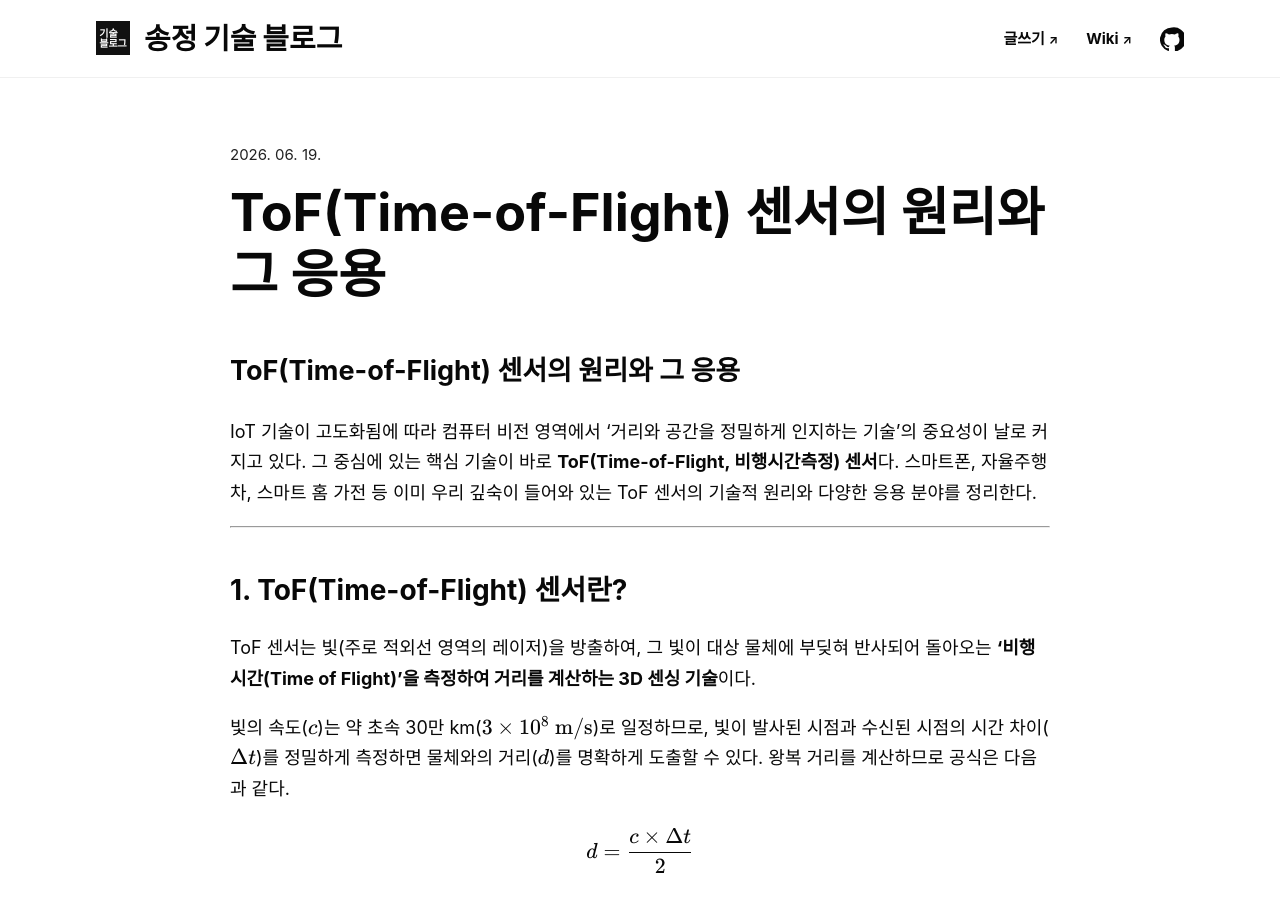
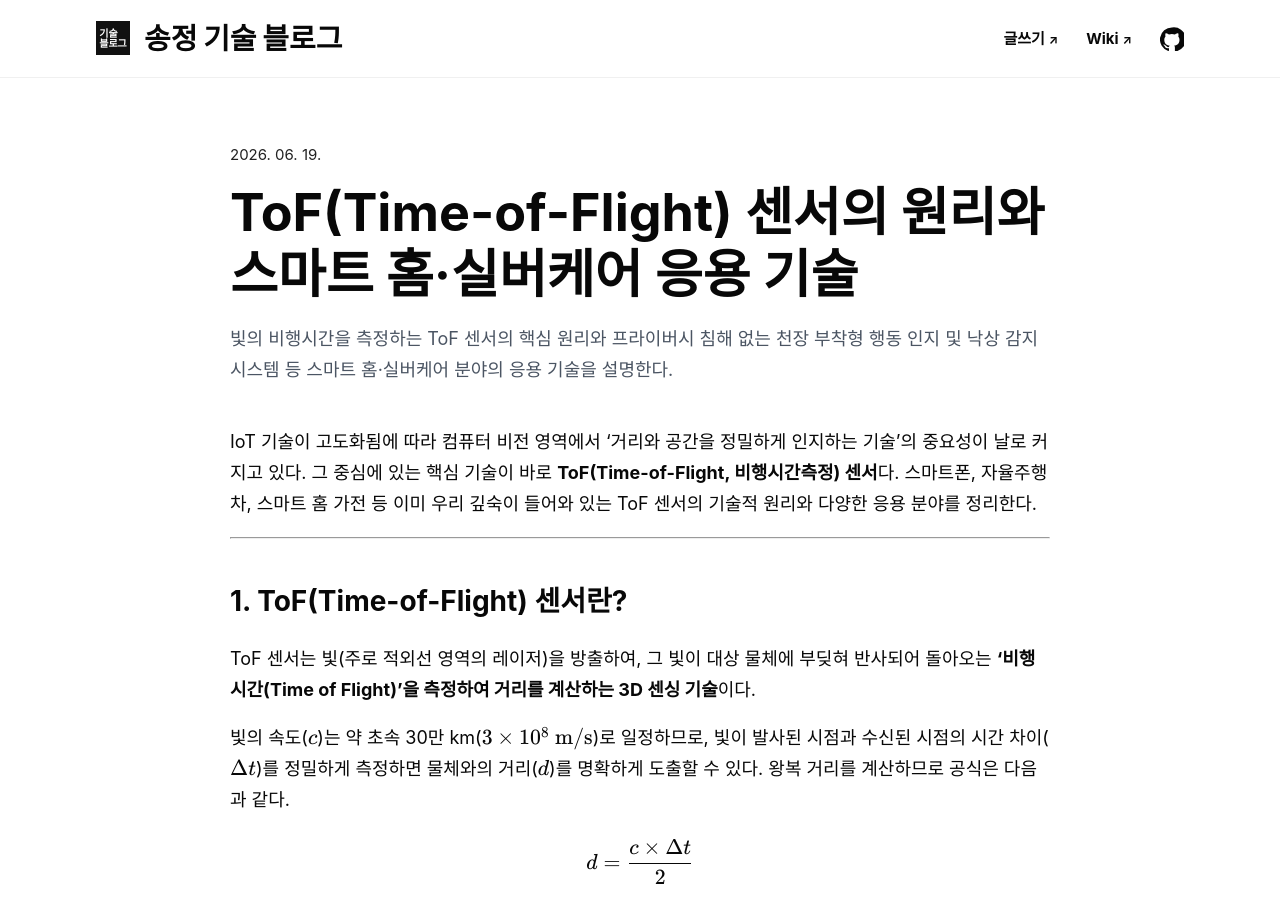
Before and after one commit to dhryu60/dhryu60.github.io, a Jekyll site: the page built from _posts/2026-06-19-ToFTimeofFlight-센서의-원리와-그-응용.md, in a window 1280 px wide and 900 px high. Built offline with Jekyll 4.4.1, drawn with Linux system fonts in a browser that asks for light colours.

Commit message:
Create post from issue #3

```diff
--- a/_posts/2026-06-19-ToFTimeofFlight-센서의-원리와-그-응용.md
+++ b/_posts/2026-06-19-ToFTimeofFlight-센서의-원리와-그-응용.md
@@ -1,9 +1,10 @@
 ---
-title: "ToF(Time-of-Flight) 센서의 원리와 그 응용"
+title: "ToF(Time-of-Flight) 센서의 원리와 스마트 홈·실버케어 응용 기술"
 date: 2026-06-19
+tags: ["ToF 센서", "거리측정", "사생활보호", "실버케어", "IoT", "임베디드"]
+categories: ["Tech", "IoT"]
+description: "빛의 비행시간을 측정하는 ToF 센서의 핵심 원리와 프라이버시 침해 없는 천장 부착형 행동 인지 및 낙상 감지 시스템 등 스마트 홈·실버케어 분야의 응용 기술을 설명한다."
 ---
-
-# ToF(Time-of-Flight) 센서의 원리와 그 응용
 
 IoT 기술이 고도화됨에 따라 컴퓨터 비전 영역에서 '거리와 공간을 정밀하게 인지하는 기술'의 중요성이 날로 커지고 있다. 그 중심에 있는 핵심 기술이 바로 **ToF(Time-of-Flight, 비행시간측정) 센서**다. 스마트폰, 자율주행차, 스마트 홈 가전 등 이미 우리 깊숙이 들어와 있는 ToF 센서의 기술적 원리와 다양한 응용 분야를 정리한다.
 
```
